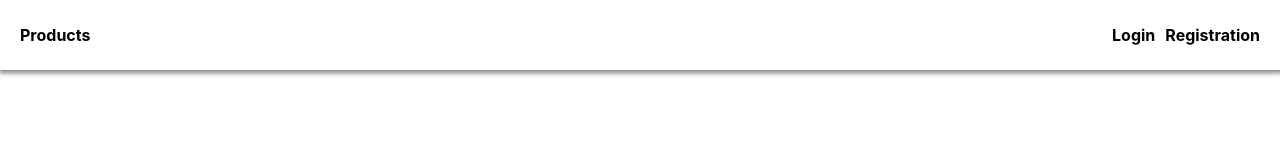
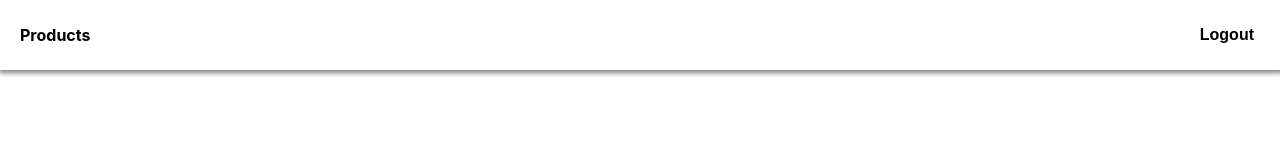
Before and after one commit to ZnSt/GoIT_Practise1, a React (Create React App) app: page / in a window 1280 px wide. Shown: the top 160 px of the page. Built offline with nearby package versions, Linux system fonts and the light colour scheme.

Commit message:
add logout

```diff
--- a/src/components/Navigation.jsx
+++ b/src/components/Navigation.jsx
@@ -1,6 +1,10 @@
-import { NavLink } from "react-router-dom";
+import { useReducer } from 'react';
+import { NavLink } from 'react-router-dom';
 
-import styled from "styled-components";
+import styled from 'styled-components';
+import { useAppState } from '../context';
+import { authReducer } from '../store';
+import { LOGOUT } from '../types';
 
 const StyledLink = styled(NavLink)`
   color: black;
@@ -11,20 +15,34 @@ const StyledLink = styled(NavLink)`
 `;
 
 export default function Navigaion() {
-  const logout = () => {};
+  const [state, dispatch] = useReducer(authReducer, useAppState());
+
+  const logout = () => {
+    dispatch({ type: LOGOUT });
+  };
 
   return (
     <>
       <div className="navigation">
+        {state.authToken ? (
+          <>
             <StyledLink className="nav__item" to="/products">
               Products
-        </StyledLink>
+            </StyledLink>{' '}
+            <button className="nav__item mla action__btn" onClick={logout}>
+              Logout
+            </button>
+          </>
+        ) : (
+          <>
             <StyledLink className="nav__item mla" to="/login">
               Login
             </StyledLink>
             <StyledLink className="nav__item" to="/registration">
               Registration
             </StyledLink>
+          </>
+        )}
       </div>
     </>
   );
--- a/src/index.js
+++ b/src/index.js
@@ -1,15 +1,19 @@
-import React from "react";
-import ReactDOM from "react-dom/client";
-import { BrowserRouter } from "react-router-dom";
-import "./index.css";
-import "./assets/style.css";
-import App from "./App";
+import React from 'react';
+import ReactDOM from 'react-dom/client';
+import { BrowserRouter } from 'react-router-dom';
+import { AppState } from './context';
+import state from './store';
+import './index.css';
+import './assets/style.css';
+import App from './App';
 
-const root = ReactDOM.createRoot(document.getElementById("root"));
+const root = ReactDOM.createRoot(document.getElementById('root'));
 root.render(
   <React.StrictMode>
-    <BrowserRouter>
-      <App />
-    </BrowserRouter>
+    <AppState.Provider value={state}>
+      <BrowserRouter>
+        <App />
+      </BrowserRouter>
+    </AppState.Provider>
   </React.StrictMode>
 );
--- a/src/store.js
+++ b/src/store.js
@@ -1,4 +1,4 @@
-import * as types from "./types";
+import * as types from './types';
 
 const state = {
   products: [],
@@ -6,6 +6,7 @@ const state = {
 };
 
 export const authReducer = function (state, action) {
+  console.log(action);
   switch (action.type) {
     case types.LOGIN:
       return {
```
Lines whose indentation alone changed are shown as unchanged.
